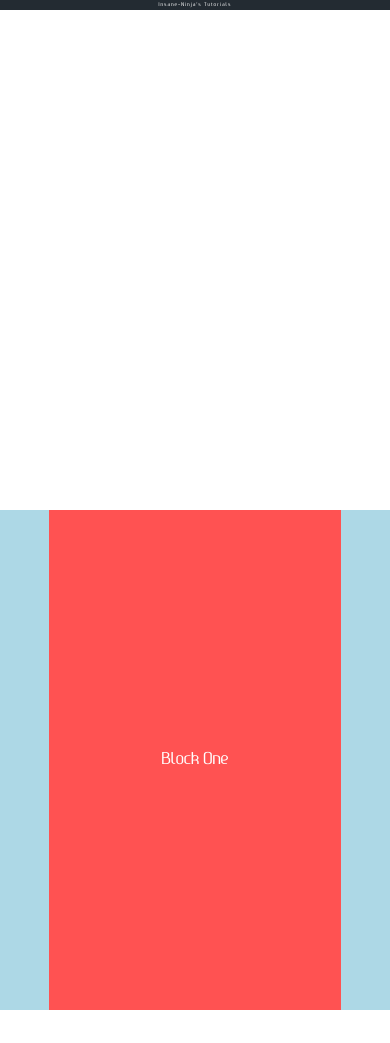
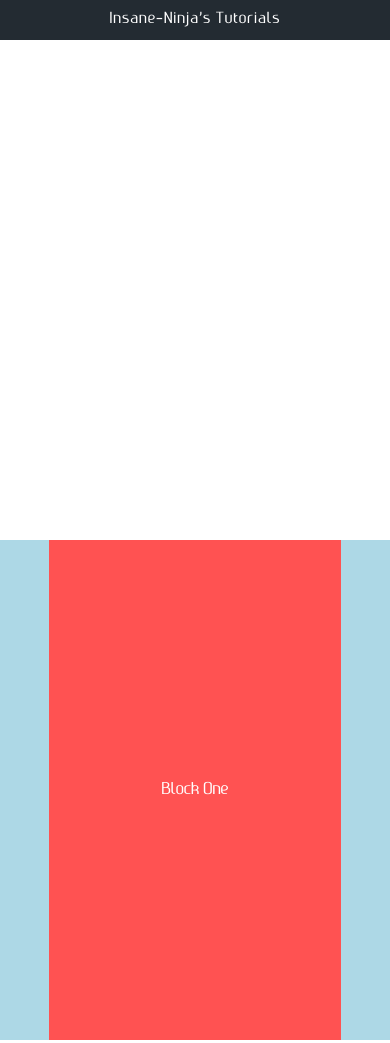
Before and after one commit to ShreyasDalwale/insaneninja.cf, a plain HTML site: page index.html in a window 390 px wide. Shown: the top 1043 px of the page. Drawn offline with Linux system fonts and the light colour scheme.

Commit message:
Update main.css

```diff
--- a/css/main.css
+++ b/css/main.css
@@ -92,6 +92,8 @@ footer{
     background-color: lightblue;
   }
   div.head{
-  	font-size: 5px;
+  	font-size: 15px;
+  	height: 40px;
+  	line-height: 40px;
   }
 }
```
